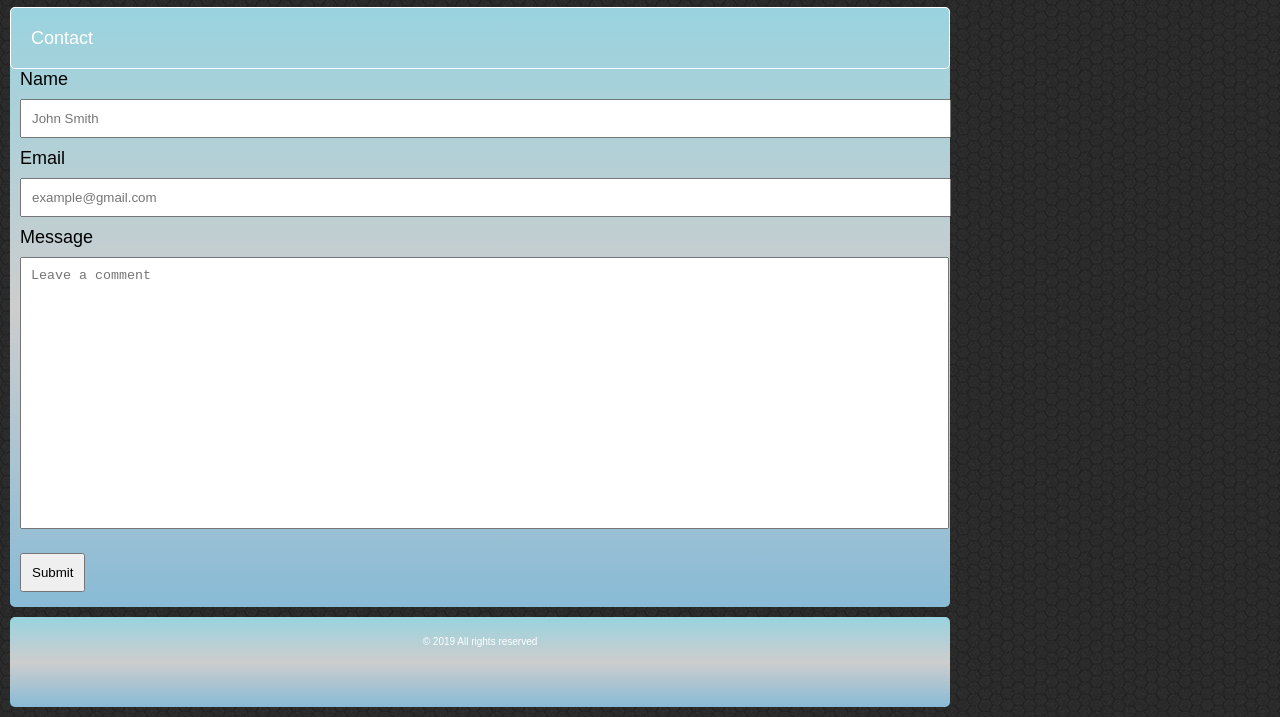
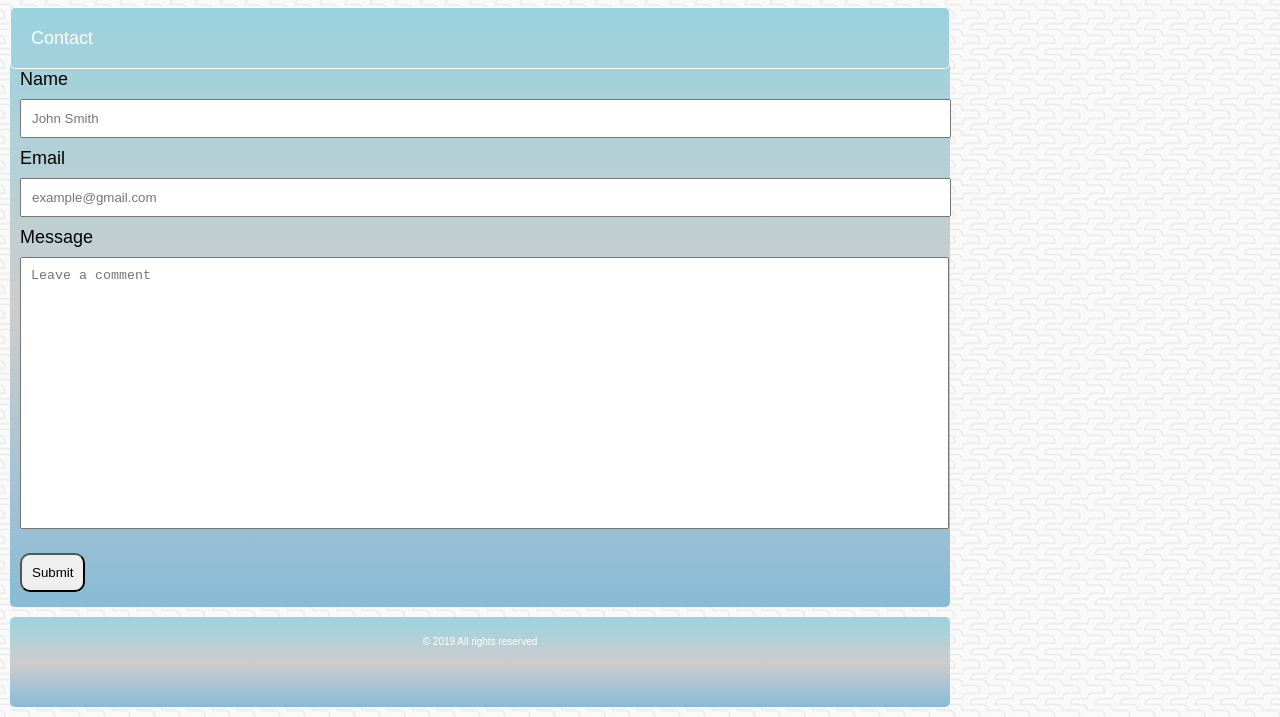
Before and after one commit to Ryby1024/Basic-Portfolio, a plain HTML site: page contact.html in a window 1280 px wide. Shown: the part 83-800 px from the top of the page. Drawn offline with Linux system fonts and the light colour scheme.

Commit message:
color change back

```diff
--- a/assets/css/style.css
+++ b/assets/css/style.css
@@ -1,7 +1,7 @@
 /* Body of Page */
 body    {
     background: #cdcdcd;
-    background-image: url(../images/beanstalk/dark-honeycomb.png);
+    background-image: url(../images/beanstalk/beanstalk.jpg);
     margin: 0px;
     padding: 0px;
     line-height: 20px;
@@ -128,4 +128,5 @@ label   {
 button  {
     padding: 10px;
     margin: 10px;
+    border-radius: 10px;
 }
```
